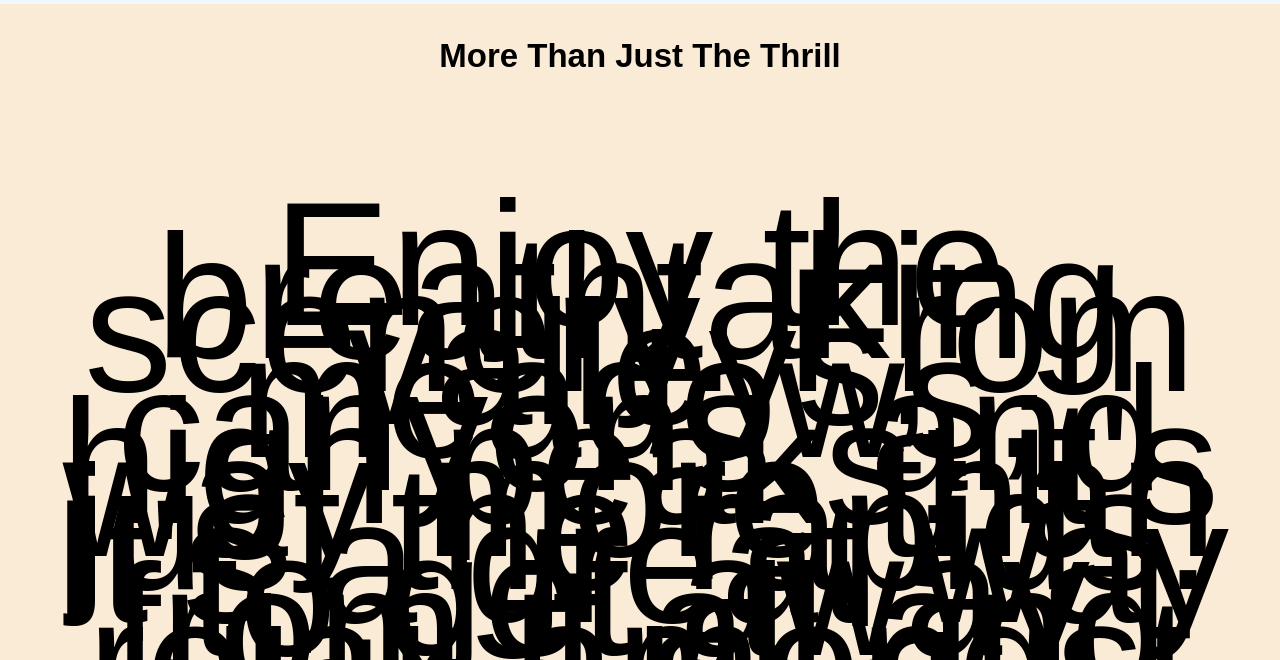
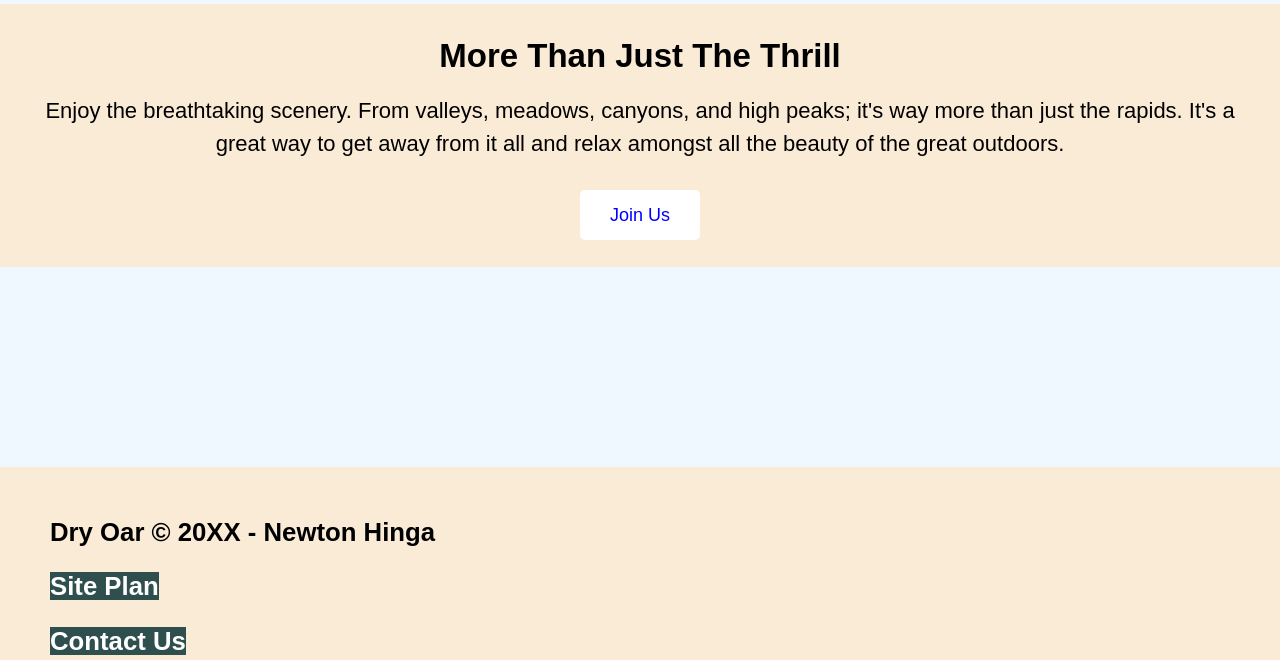
Before and after one commit to Newton-A-H/WDD-130, a plain HTML site: page wwr/index.html in a window 1280 px wide. Shown: the part 4960-5620 px from the top of the page. Drawn offline with Linux system fonts and the light colour scheme.

Commit message:
Added css

```diff
--- a/wwr/styles/style.css
+++ b/wwr/styles/style.css
@@ -16,9 +16,6 @@ body {
 }
 h2 {
     margin: 0;
-}
-p {
-    font-size: medium;
 }
 div {
     max-width: 1600px;
@@ -77,7 +74,7 @@ h4 {
 .msg p {
     background-color: antiquewhite;
     color: black;
-    font-size: 8em;
+    font-size: 22px;
     padding-bottom: 15px;
 }
 #background {
```
